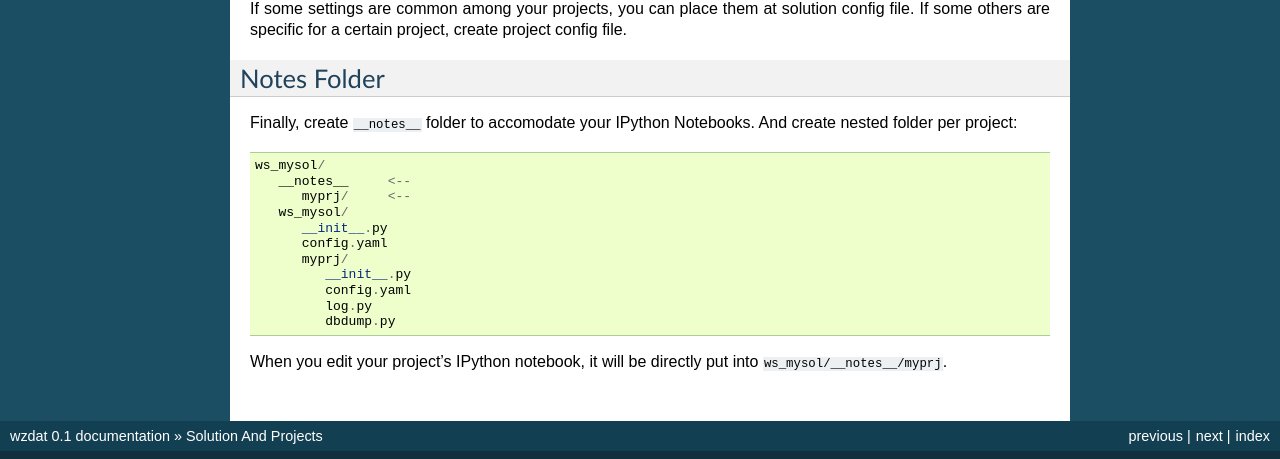
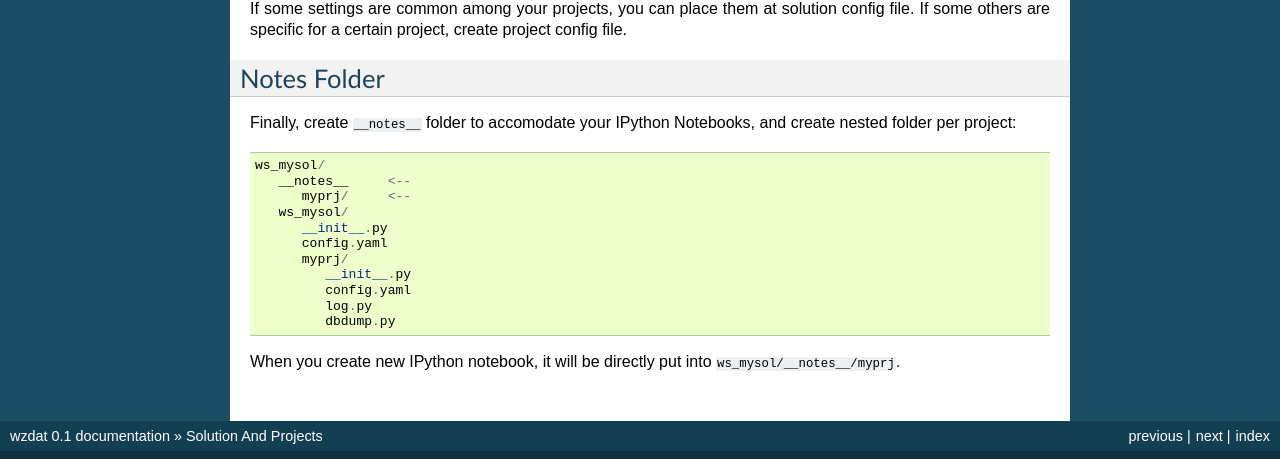
Before and after one commit to haje01/wzdat, a Sphinx documentation site: the page built from docs/solandprj.rst, in a window 1280 px wide. Shown: the part 1261-1720 px from the top of the page. Built offline with Sphinx 7.4.7, drawn with Linux system fonts in a browser that asks for light colours.

Commit message:
Update solandprj.rst

```diff
--- a/docs/solandprj.rst
+++ b/docs/solandprj.rst
@@ -76,7 +76,7 @@ If some settings are common among your projects, you can place them at solution
 
 Notes Folder
 ------------
-Finally, create ``__notes__`` folder to accomodate your IPython Notebooks. And create nested folder per project::
+Finally, create ``__notes__`` folder to accomodate your IPython Notebooks, and create nested folder per project::
 
    ws_mysol/
       __notes__     <--
@@ -90,4 +90,4 @@ Finally, create ``__notes__`` folder to accomodate your IPython Notebooks. And c
             log.py
             dbdump.py
 
-When you edit your project's IPython notebook, it will be directly put into ``ws_mysol/__notes__/myprj``.
+When you create new IPython notebook, it will be directly put into ``ws_mysol/__notes__/myprj``.
```
